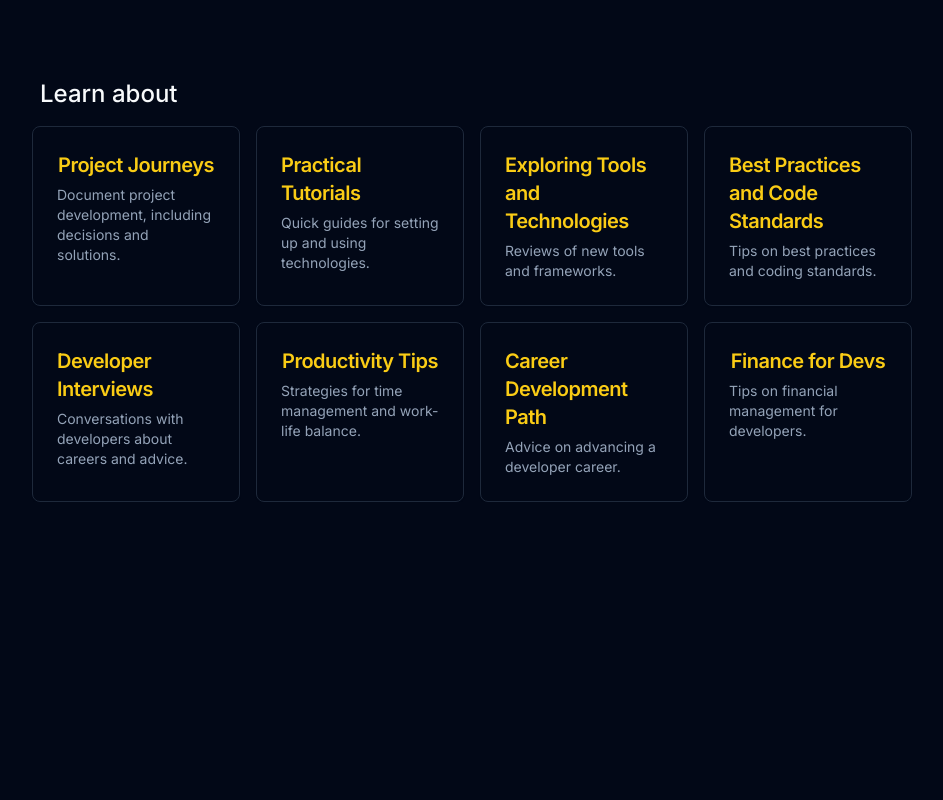
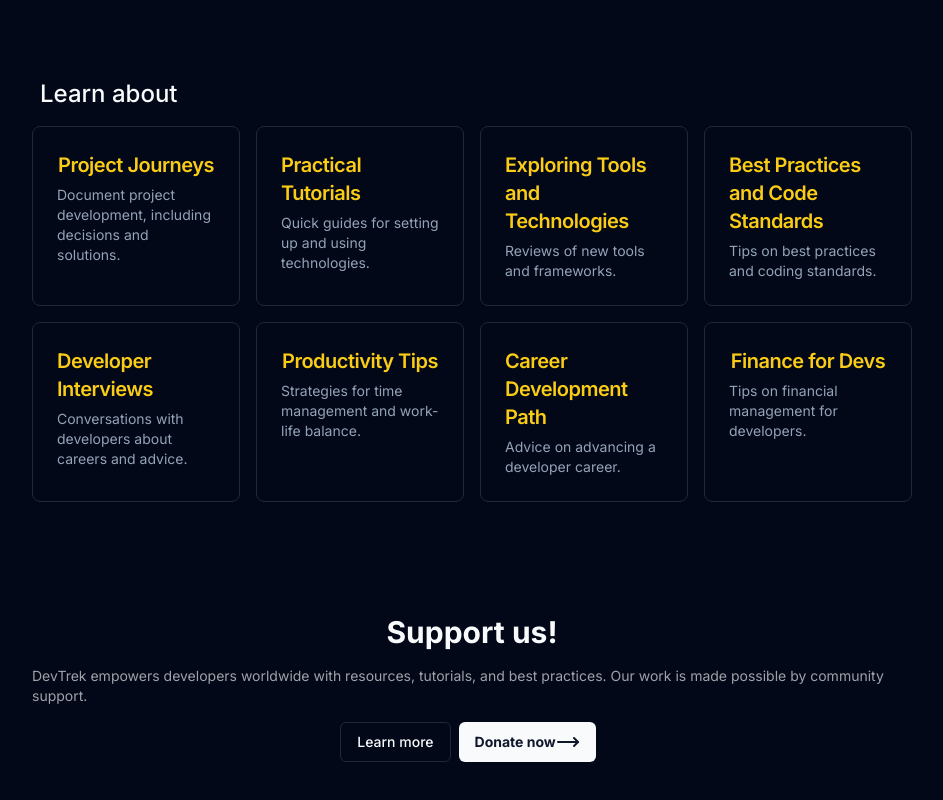
Before and after one commit to vitormarinheiro1/devjournal, a Next.js app: page / in a window 1280 px wide. Shown: the part 500-1300 px from the top of the page, without its empty margins (168-1111 px from the left). Before the commit the page ends 1002 px from the top, so only its background shows below. Built offline with nearby package versions, Linux system fonts and the light colour scheme.

Commit message:
feat: add section support us

```diff
--- a/app/page.tsx
+++ b/app/page.tsx
@@ -1,3 +1,4 @@
+import { MoveRight } from 'lucide-react';
 import Container from './_components/container';
 import { Button } from './_components/ui/button';
 import { Card, CardDescription, CardHeader, CardTitle } from './_components/ui/card';
@@ -117,6 +118,20 @@
           </div>
         </section>
 
+        <section className="flex flex-col items-center justify-center space-y-4 py-28">
+          <h1 className="text-3xl font-bold">Support us!</h1>
+          <p className="text-sm text-zinc-400">
+            DevTrek empowers developers worldwide with resources, tutorials, and best practices. Our work is made
+            possible by community support.
+          </p>
+          <div className="flex gap-2">
+            <Button variant="outline">Learn more</Button>
+            <Button className="mr-2 font-bold">
+              Donate now <MoveRight />
+            </Button>
+          </div>
+        </section>
+
         {/* TODO: SECTION SUPPORT US */}
         {/* TODO: FOOTER */}
       </main>
```
